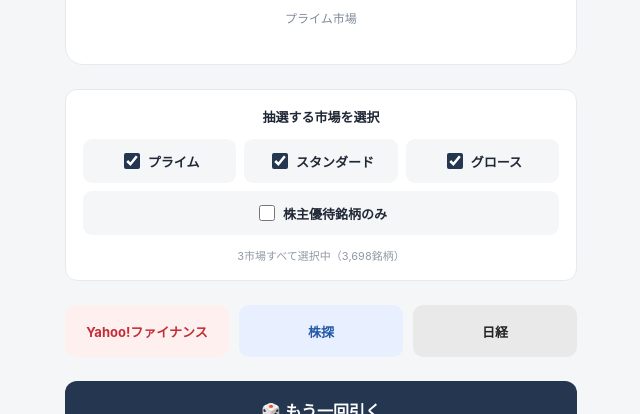
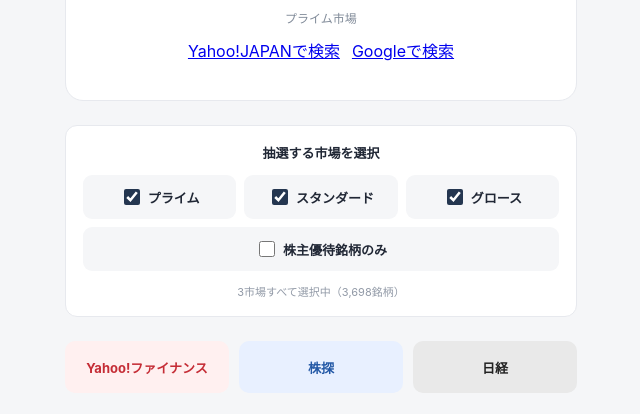
Before and after one commit to siriagari/stock-random-generator, a plain HTML site: page index.html in a window 1280 px wide. Both pictures are taken after a click on the button "🎲 抽選する". Shown: the part 364-778 px from the top of the page, without its empty margins (319-959 px from the left). Drawn offline with Linux system fonts and the light colour scheme.

Commit message:
Add dynamic search links for Yahoo and Google
Added search links for Yahoo! Japan and Google with dynamic URLs based on stock name and code.

```diff
--- a/index.html
+++ b/index.html
@@ -255,6 +255,10 @@ button:disabled{
   </div>
 
   <div id="market"></div>
+<div class="search-links" style="display:flex;gap:12px;justify-content:center;flex-wrap:wrap;margin-top:12px">
+  <a id="yahoo-search" target="_blank" rel="noopener noreferrer" hidden>Yahoo!JAPANで検索</a>
+  <a id="google-search" target="_blank" rel="noopener noreferrer" hidden>Googleで検索</a>
+</div>
 
 </section>
 
@@ -335,7 +339,6 @@ button:disabled{
      aria-disabled="true">
     日経
   </a>
-
 </div>
 
 <!-- 抽選ボタン -->
@@ -350,6 +353,9 @@ button:disabled{
 
 <div id="error"></div>
 
+<div class="info" id="status">銘柄データを読み込んでいます...</div>
+
+<div class="info">株主優待実施企業リストの出典: <a href="https://yutai-shirabe.com/download/index.html" target="_blank" rel="noopener noreferrer">優待しらべ</a></div>
 </main>
 
 <script>
@@ -514,7 +520,6 @@ function setStockLinks(code){
 
     nikkei:
       "https://www.nikkei.com/nkd/company/?scode="+encodedCode
-
   };
 
   Object.keys(links).forEach(id=>{
@@ -560,6 +565,13 @@ document.getElementById("draw").addEventListener("click",()=>{
   document.getElementById("code").textContent=stock.code;
 
   document.getElementById("name").textContent=stock.name;
+  const searchQuery=encodeURIComponent(String(stock.name)+" "+String(stock.code));
+  const yahooSearch=document.getElementById("yahoo-search");
+  const googleSearch=document.getElementById("google-search");
+  yahooSearch.href="https://search.yahoo.co.jp/search?p="+searchQuery;
+  googleSearch.href="https://www.google.com/search?q="+searchQuery;
+  yahooSearch.hidden=false;
+  googleSearch.hidden=false;
 
   document.getElementById("market").textContent=
     stock.market||"";
```
